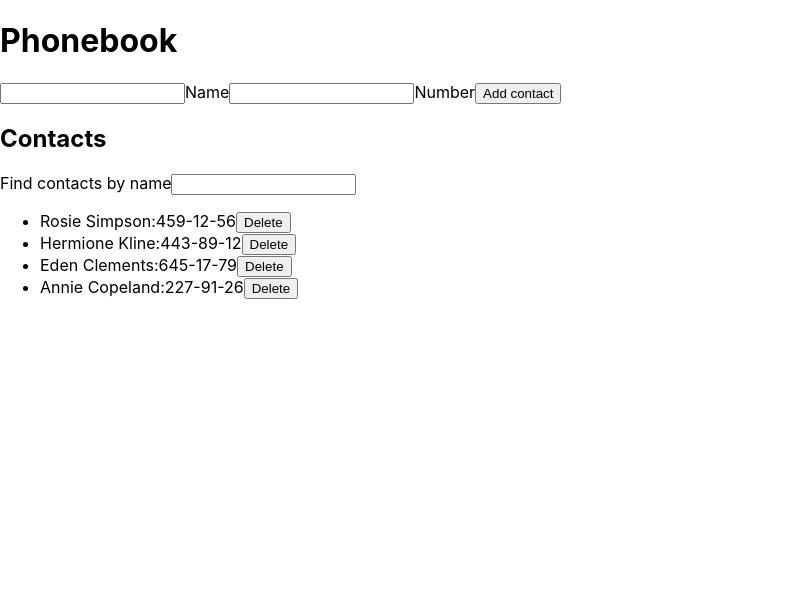
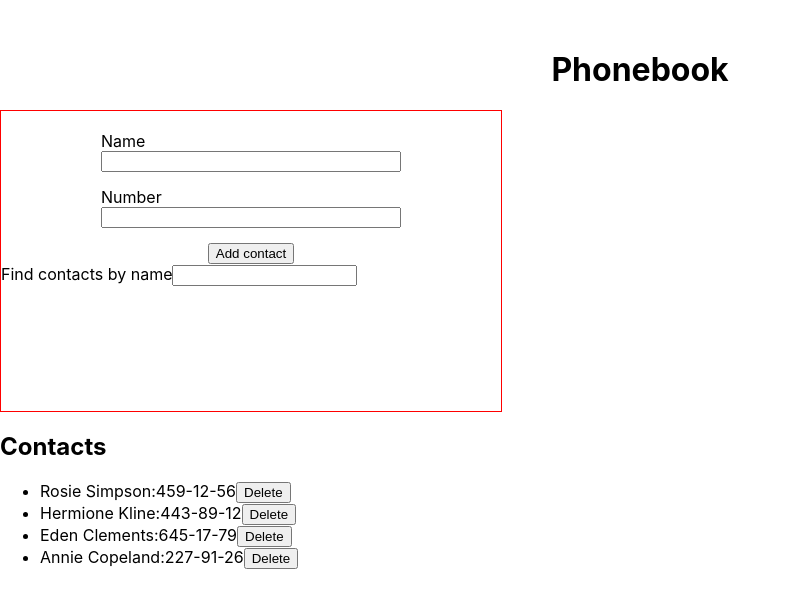
Before and after one commit to aleksandr031091/goit-react-hw-02-phonebook, a React (Create React App) app: page / in a window 1280 px wide. Shown: the top 608 px of the page, without its empty margins (0-791 px from the left). Built offline with nearby package versions, Linux system fonts and the light colour scheme.

Commit message:
start add style

```diff
--- a/src/components/App.js
+++ b/src/components/App.js
@@ -4,6 +4,9 @@ import { Component } from "react";
 import ContactForm from "./ContactForm";
 import ContactList from "./ContactList";
 import Filter from "./Filter";
+
+import Section from "./Section";
+import Container from "./Container";
 
 class App extends Component {
   state = {
@@ -14,8 +17,6 @@ class App extends Component {
       { id: "id-4", name: "Annie Copeland", number: "227-91-26" },
     ],
     filter: "",
-    name: "",
-    number: "",
   };
 
   addContact = ({ name, number }) => {
@@ -70,22 +71,27 @@ class App extends Component {
     const visibleContacts = this.getVisibleContacts();
 
     return (
-      <div>
-        <h1>Phonebook</h1>
+      <>
+        <Section title="Phonebook">
+          <Container>
+            <ContactForm onSubmit={this.addContact} />
 
-        <ContactForm onSubmit={this.addContact} />
-        <h2>Contacts</h2>
             {visibleContacts.length > 1 && (
               <Filter value={filter} onChangeFilter={this.changeFilter} />
             )}
+          </Container>
           {visibleContacts.length > 0 && (
+            <Container title="Contacts">
               <ContactList
                 contacts={visibleContacts}
                 onRemoveContact={this.removeContact}
               />
+            </Container>
           )}
-      </div>
+        </Section>
+      </>
     );
   }
 }
+
 export default App;
--- a/src/components/ContactForm/ContactForm.jsx
+++ b/src/components/ContactForm/ContactForm.jsx
@@ -1,5 +1,6 @@
 import { Component } from "react";
 import PropTypes from "prop-types";
+import scss from "./ContactForm.module.scss";
 
 class ContactForm extends Component {
   state = {
@@ -24,8 +25,9 @@ class ContactForm extends Component {
 
   render() {
     return (
-      <form onSubmit={this.handleSubmit}>
-        <label>
+      <form onSubmit={this.handleSubmit} className={scss.form}>
+        <label className={scss.label}>
+          Name
           <input
             type="text"
             name="name"
@@ -35,10 +37,10 @@ class ContactForm extends Component {
             title="Имя может состоять только из букв, апострофа, тире и пробелов. Например Adrian, Jacob Mercer, Charles de Batz de Castelmore d'Artagnan и т. п."
             required
           />
-          Name
         </label>
 
-        <label>
+        <label className={scss.label}>
+          Number
           <input
             type="tel"
             name="number"
@@ -48,7 +50,6 @@ class ContactForm extends Component {
             title="Номер телефона должен состоять из 11-12 цифр и может содержать цифры, пробелы, тире, пузатые скобки и может начинаться с +"
             required
           />
-          Number
         </label>
 
         <button type="submit">Add contact</button>
--- /dev/null
+++ b/src/components/ContactForm/ContactForm.module.scss
@@ -0,0 +1,12 @@
+.form {
+  display: flex;
+  flex-direction: column;
+  align-items: center;
+}
+
+.label {
+  display: flex;
+  flex-direction: column;
+  margin-bottom: 15px;
+  width: 300px;
+}
--- /dev/null
+++ b/src/components/Container/Container.jsx
@@ -0,0 +1,17 @@
+import ProtoType from "prop-types";
+import scss from "./Container.module.scss";
+
+const Container = ({ title, children }) => {
+  return (
+    <div className={scss.container}>
+      <h2>{title}</h2>
+      {children}
+    </div>
+  );
+};
+
+export default Container;
+
+Container.prototype = {
+  title: ProtoType.string.isRequired,
+};
--- /dev/null
+++ b/src/components/Container/Container.module.scss
@@ -0,0 +1,5 @@
+.container:not(:last-child) {
+  width: 500px;
+  height: 300px;
+  border: 1px solid red;
+}
--- /dev/null
+++ b/src/components/Container/index.js
@@ -0,0 +1 @@
+export { default } from "./Container";
--- /dev/null
+++ b/src/components/Section/Section.jsx
@@ -0,0 +1,17 @@
+import ProtoType from "prop-types";
+import scss from "./Section.module.scss";
+
+const Section = ({ title, children }) => {
+  return (
+    <div className={scss.section}>
+      <h1 className={scss.tittle}>{title}</h1>
+      {children}
+    </div>
+  );
+};
+
+export default Section;
+
+Section.prototype = {
+  title: ProtoType.string.isRequired,
+};
--- /dev/null
+++ b/src/components/Section/Section.module.scss
@@ -0,0 +1,8 @@
+.tittle {
+  text-transform: capitalize;
+  margin-top: 0;
+  text-align: center;
+}
+.section {
+  padding-top: 50px;
+}
--- /dev/null
+++ b/src/components/Section/index.js
@@ -0,0 +1 @@
+export { default } from "./Section";
```
Also changed, not shown: src/components/ContactForm/ContsctForm.module.scss (deleted). Lines whose indentation alone changed are shown as unchanged.
